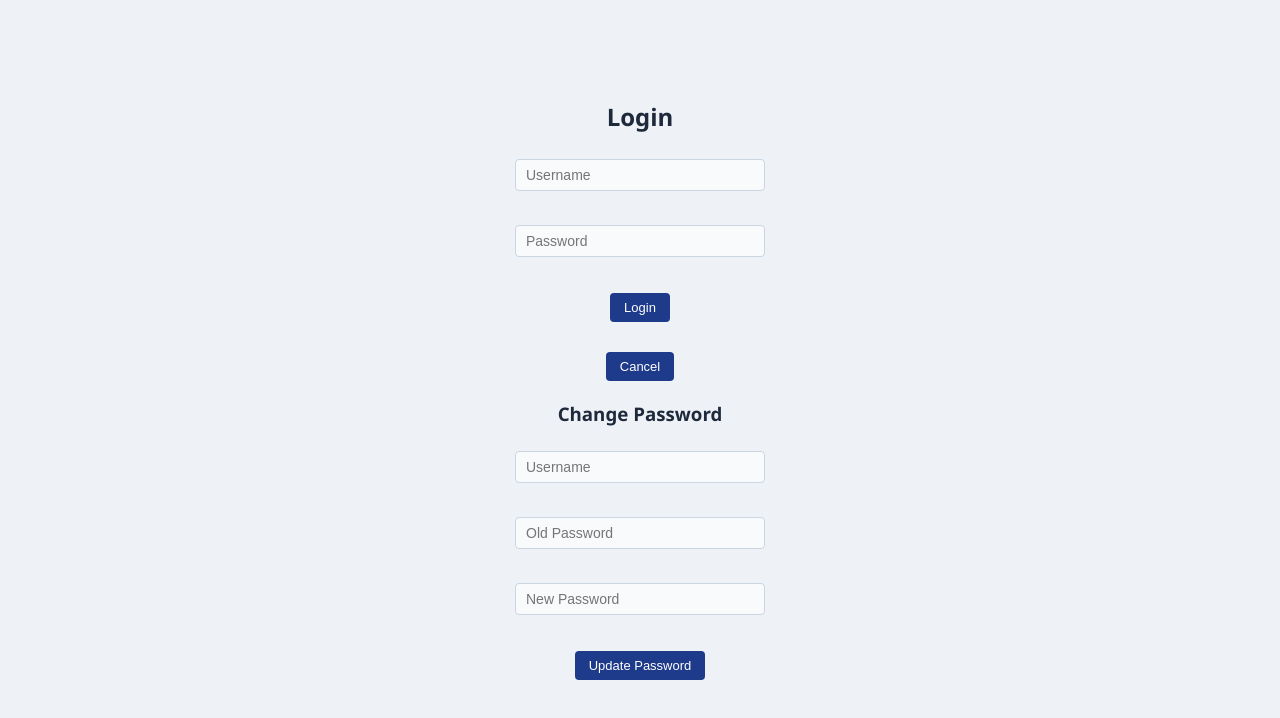
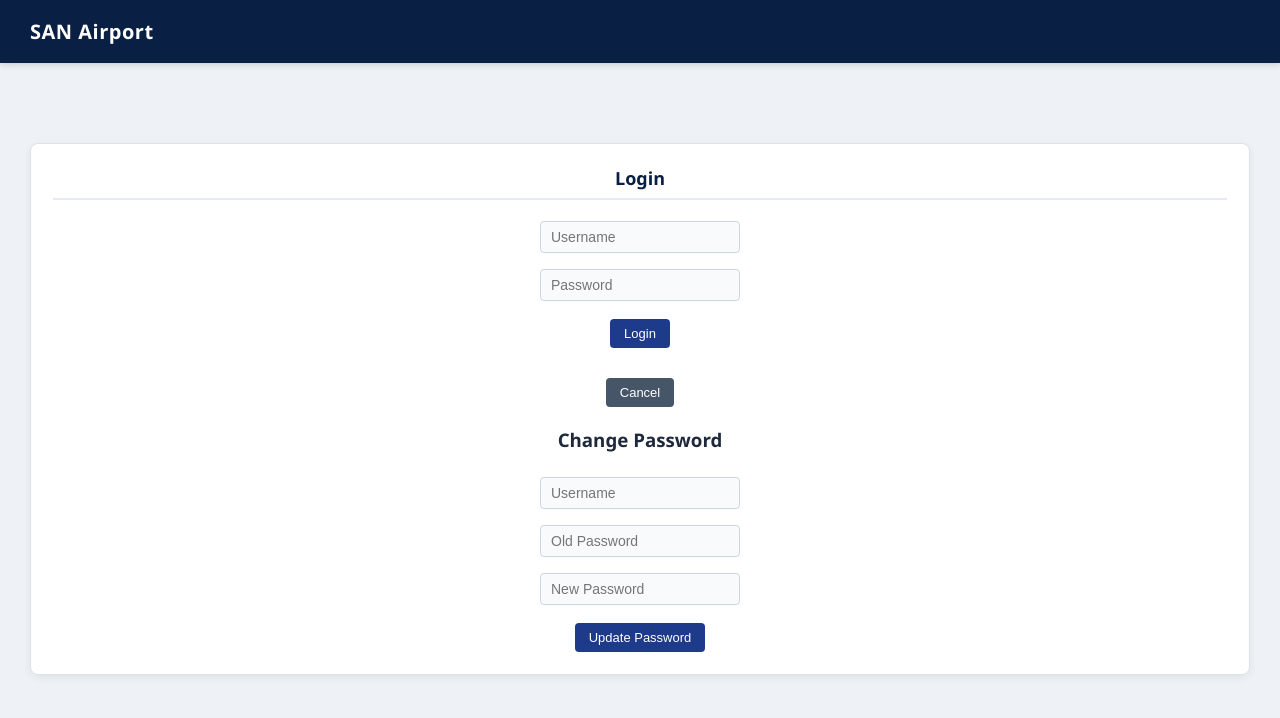
Before and after one commit to ashleysturm/CS5336Website, a React (Vite) app: page / in a window 1280 px wide. Both pictures are taken after a click on the button "Change Password". Shown: the top 718 px of the page. Built offline with nearby package versions, Linux system fonts and the light colour scheme.

Commit message:
Refactor login form and change password section

```diff
--- a/src/pages/login.jsx
+++ b/src/pages/login.jsx
@@ -66,37 +66,44 @@ function Login() {
   };
 
   return (
-    <div style={{ textAlign: "center", marginTop: "100px" }}>
+    <div>
+      {/* HEADER */}
+      <div className="system-header">
+        <div className="header-left">SAN Airport</div>
+        {/* No logout on login page */}
+      </div>
+
+      {/* LOGIN CARD */}
+      <div className="dashboard-container" style={{ textAlign: "center", marginTop: "50px" }}>
+        <div className="section-card">
           <h2>Login</h2>
 
-      {/* LOGIN FORM */}
           <form onSubmit={handleLogin}>
             <input
               type="text"
               placeholder="Username"
               value={username}
               onChange={(e) => setUsername(e.target.value)}
+              style={{ marginBottom: "10px", width: "200px" }}
             />
-        <br /><br />
-
+            <br />
             <input
               type="password"
               placeholder="Password"
               value={password}
               onChange={(e) => setPassword(e.target.value)}
+              style={{ marginBottom: "10px", width: "200px" }}
             />
-        <br /><br />
-
-        <button type="submit">Login</button>
+            <br />
+            <button type="submit" className="primary-btn">Login</button>
           </form>
 
           <br />
 
-      <button onClick={() => setShowChange(!showChange)}>
+          <button className="secondary-btn" onClick={() => setShowChange(!showChange)}>
             {showChange ? "Cancel" : "Change Password"}
           </button>
 
-      {/* CHANGE PASSWORD SECTION */}
           {showChange && (
             <div style={{ marginTop: "20px" }}>
               <h3>Change Password</h3>
@@ -107,29 +114,31 @@ function Login() {
                   placeholder="Username"
                   value={changeUser}
                   onChange={(e) => setChangeUser(e.target.value)}
+                  style={{ marginBottom: "10px", width: "200px" }}
                 />
-            <br /><br />
-
+                <br />
                 <input
                   type="password"
                   placeholder="Old Password"
                   value={oldPass}
                   onChange={(e) => setOldPass(e.target.value)}
+                  style={{ marginBottom: "10px", width: "200px" }}
                 />
-            <br /><br />
-
+                <br />
                 <input
                   type="password"
                   placeholder="New Password"
                   value={newPass}
                   onChange={(e) => setNewPass(e.target.value)}
+                  style={{ marginBottom: "10px", width: "200px" }}
                 />
-            <br /><br />
-
-            <button type="submit">Update Password</button>
+                <br />
+                <button type="submit" className="primary-btn">Update Password</button>
               </form>
             </div>
           )}
+        </div>
+      </div>
     </div>
   );
 }
```
Lines whose indentation alone changed are shown as unchanged.
